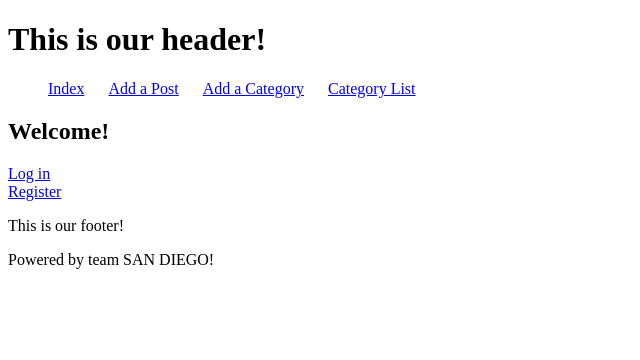
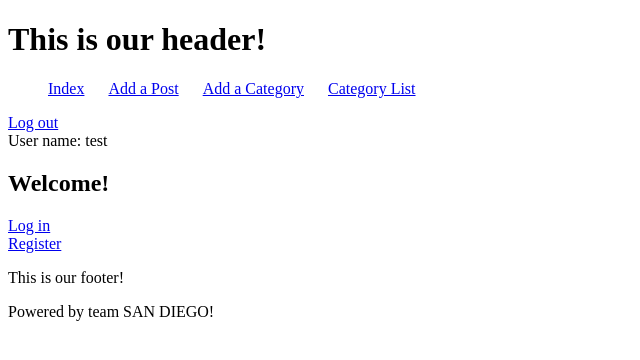
Before and after one commit to San-Diego/PHP-Teamwork, a PHP site: page / in a window 1280 px wide. Shown: the top 360 px of the page, without its empty margins (0-640 px from the left). Run offline with PHP 8.4, Linux system fonts and the light colour scheme; a user stored in the database is signed in; data that the repository does not hold is empty.

Commit message:
add logout(if the user is logged in)

```diff
--- a/login.php
+++ b/login.php
@@ -1,6 +1,10 @@
 <?php
 require_once('resources/init.php');
 
+if(isset($_SESSION['user'])) {
+    header('Location: index.php');
+    die('Already logged in, redirecting to index.php');
+}
 
 $element = 'views/elements/login_form.php';
 include_once DX_ROOT_DIR . 'views/templates/default_template.php';
--- a/views/elements/header.php
+++ b/views/elements/header.php
@@ -8,4 +8,10 @@
             <li><a href="category_list.php">Category List</a></li>
         </ul>
     </nav>
+    <?php if(isset($_SESSION["user"])): ?>
+    <div>
+        <a href="logout.php">Log out</a><br />
+        <span>User name: <?php echo $_SESSION["user"]["username"] ?></span>
+    </div>
+    <?php endif ?>
 </header>
```
Also changed, not shown: logout.php (added, +8 -0 lines).
